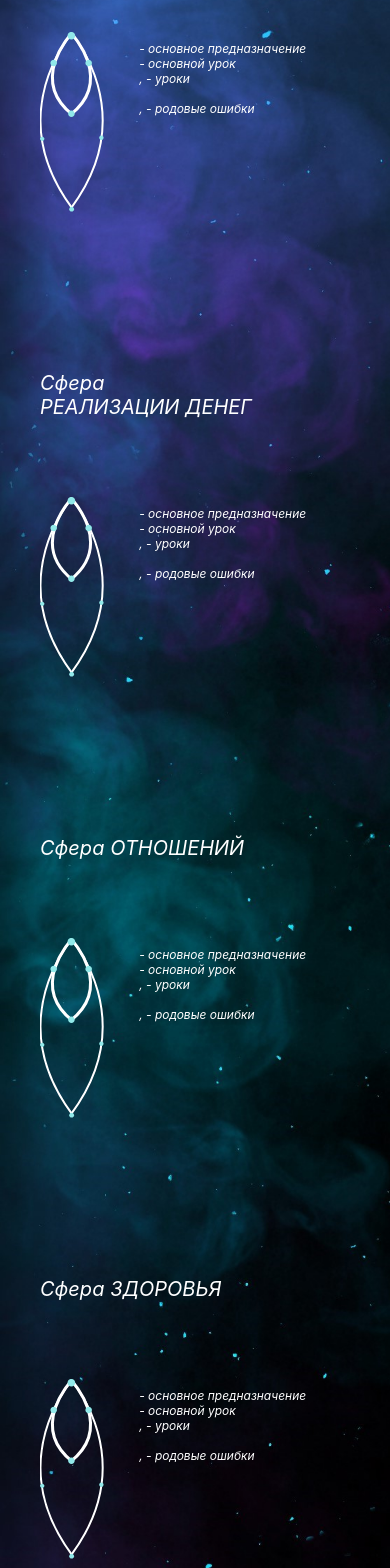
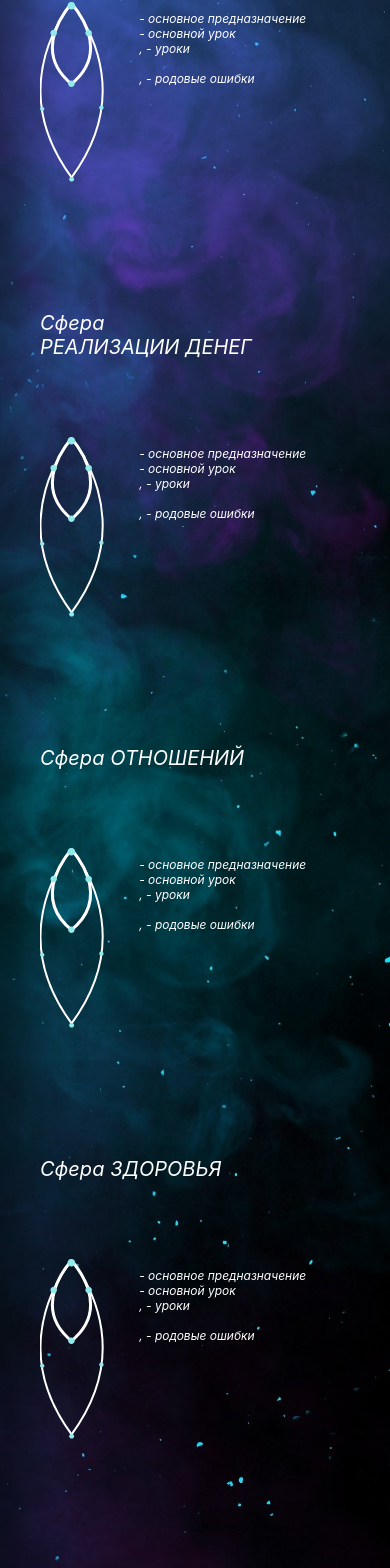
Before and after one commit to XRafe/calculator, a React (Create React App) app: page / in a window 390 px wide. Shown: the part 1261-2829 px from the top of the page. Built offline with nearby package versions, Linux system fonts and the light colour scheme.

Commit message:
#3 final

```diff
--- a/src/App.css
+++ b/src/App.css
@@ -371,7 +371,7 @@
   }
 
   .App-general-label3 {
-    top: 190px;
+    top: 185px;
     right: 390px;
   }
 
@@ -500,7 +500,7 @@
     height: 250px;
   }
   .App-label1 {
-    bottom: 222px;
+    bottom: 220px;
     right: 15px;
     font-size: 20px;
   }
--- a/src/App.js
+++ b/src/App.js
@@ -207,7 +207,7 @@ function App() {
                         </div>
                     </div>
                 </div>
-                <div style={{marginTop: '100px'}} className="App-text-style">
+                <div style={{marginTop: '70px'}} className="App-text-style">
                     Сфера<br/>ОСОЗНАННОСТИ
                     <div className="App-list-general">
                         <div>
@@ -235,7 +235,7 @@ function App() {
                         </div>
                     </div>
                 </div>
-                <div style={{marginTop: '100px'}} className="App-text-style">
+                <div style={{marginTop: '70px'}} className="App-text-style">
                     Сфера<br/>РЕАЛИЗАЦИИ ДЕНЕГ
                     <div className="App-list-general">
                         <div>
@@ -265,7 +265,7 @@ function App() {
                         </div>
                     </div>
                 </div>
-                <div style={{marginTop: '100px'}} className="App-text-style">
+                <div style={{marginTop: '70px'}} className="App-text-style">
                     Сфера ОТНОШЕНИЙ
                     <div className="App-list-general">
                         <div>
@@ -294,7 +294,7 @@ function App() {
                         </div>
                     </div>
                 </div>
-                <div style={{marginTop: '100px'}} className="App-text-style">
+                <div style={{marginTop: '70px'}} className="App-text-style">
                     Сфера ЗДОРОВЬЯ
                     <div className="App-list-general">
                         <div>
@@ -323,7 +323,7 @@ function App() {
                         </div>
                     </div>
                 </div>
-                <div style={{marginTop: '100px'}} className="App-text-style">
+                <div style={{marginTop: '70px'}} className="App-text-style">
                     <label>Родовые ошибки</label>
                     <div style={{marginTop: 2}} className="App-text-lower-style">
                         <br/>
```
